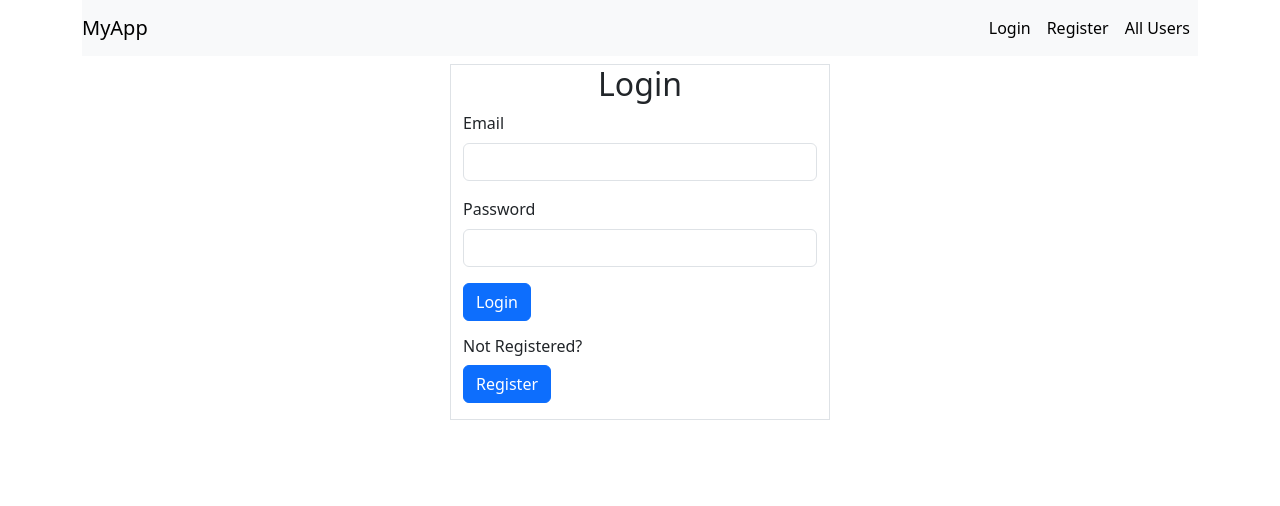
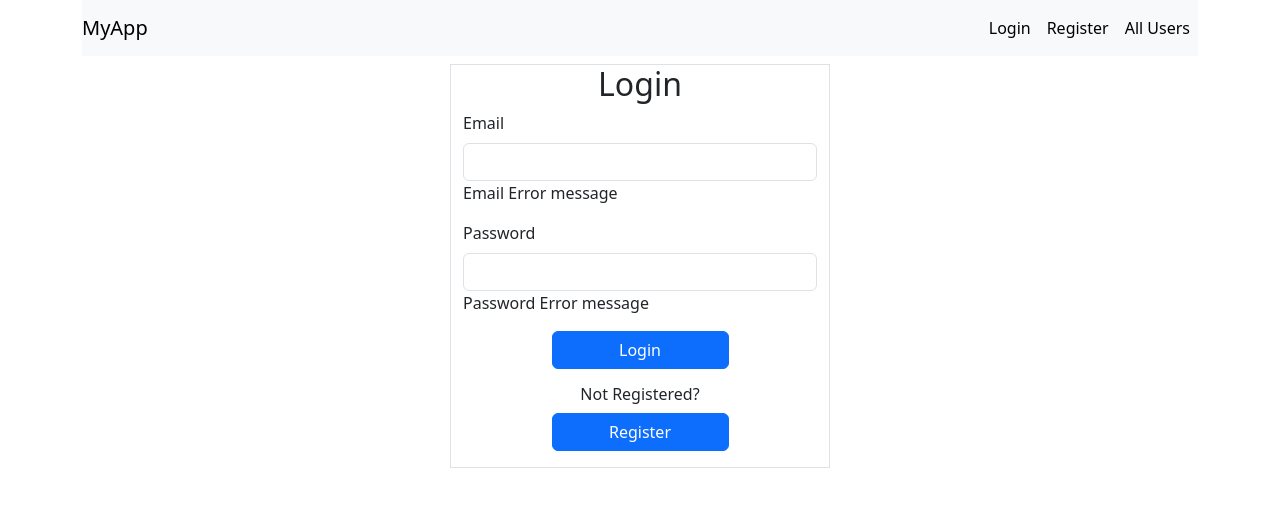
Before and after one commit to jchetan/docker_mern, a React (Create React App) app in the folder frontend/: page /login in a window 1280 px wide. Shown: the top 506 px of the page. Built offline with nearby package versions, Linux system fonts and the light colour scheme.

Commit message:
beautified login and register forms

```diff
--- a/frontend/src/pages/Login.js
+++ b/frontend/src/pages/Login.js
@@ -38,6 +38,7 @@ const Login = () => {
                             onChange={(e) => setEmail(e.target.value)}
                             value={email}
                         />
+                        <div className="">Email Error message</div>
                     </div>
                     <div className="mb-3">
                         <label htmlFor="password" className="form-label">Password</label>
@@ -48,8 +49,12 @@ const Login = () => {
                             onChange={(e) => setPassword(e.target.value)}
                             value={password}
                         />
+                        <div className="">Password Error message</div>
                     </div>
-                    <button type="submit" className="btn btn-primary mb-3">Login</button>
+                    <div className="text-center">
+                        <button type="submit" className="btn btn-primary mb-3 w-50">Login</button>
+                    </div>
+
                     {
                         status &&
                         <div className="">
@@ -57,9 +62,14 @@ const Login = () => {
                         </div>
 
                     }
+                </form>
+
+                <div className="text-center">
                     <h6>Not Registered?</h6>
-                    <Link to="/register" className="btn btn-primary mb-3">Register</Link>
-                </form>
+                    <Link to="/register" className="btn btn-primary mb-3 w-50">Register</Link>
+                </div>
+
+
             </div>
         </div>
 
--- a/frontend/src/pages/Register.js
+++ b/frontend/src/pages/Register.js
@@ -48,7 +48,10 @@ const Register = () => {
                             value={password}
                         />
                     </div>
-                    <button type="submit" className="btn btn-primary mb-3">Register</button>
+                    <div className="text-center">
+                        <button type="submit" className="btn btn-primary mb-3 w-50">Register</button>
+                    </div>
+
                     {
                         status &&
                         <div className="">
@@ -56,9 +59,12 @@ const Register = () => {
                         </div>
 
                     }
+                </form>
+                <div className="text-center">
                     <h6>Already Registered?</h6>
-                    <Link to="/login" className="btn btn-primary mb-3">Login</Link>
-                </form>
+                    <Link to="/login" className="btn btn-primary mb-3 w-50">Login</Link>
+                </div>
+
             </div>
         </div>
 
```
